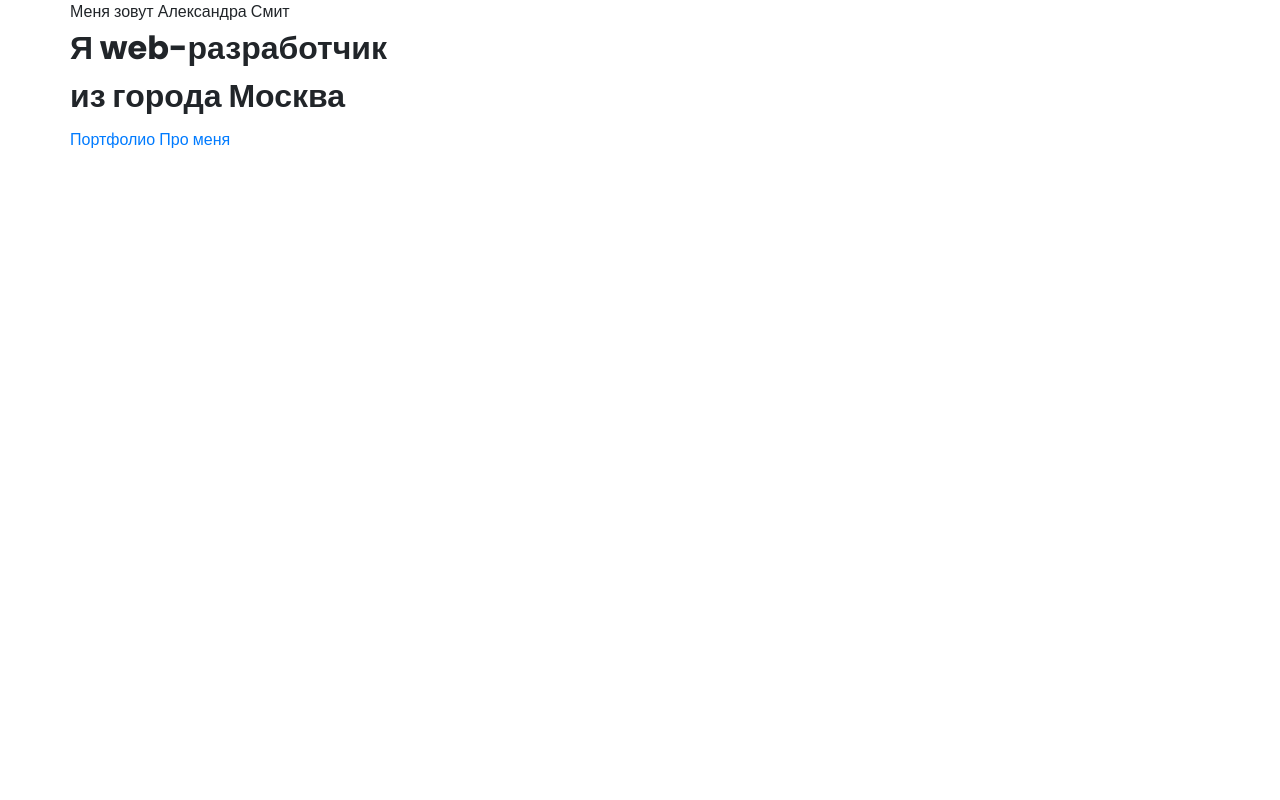
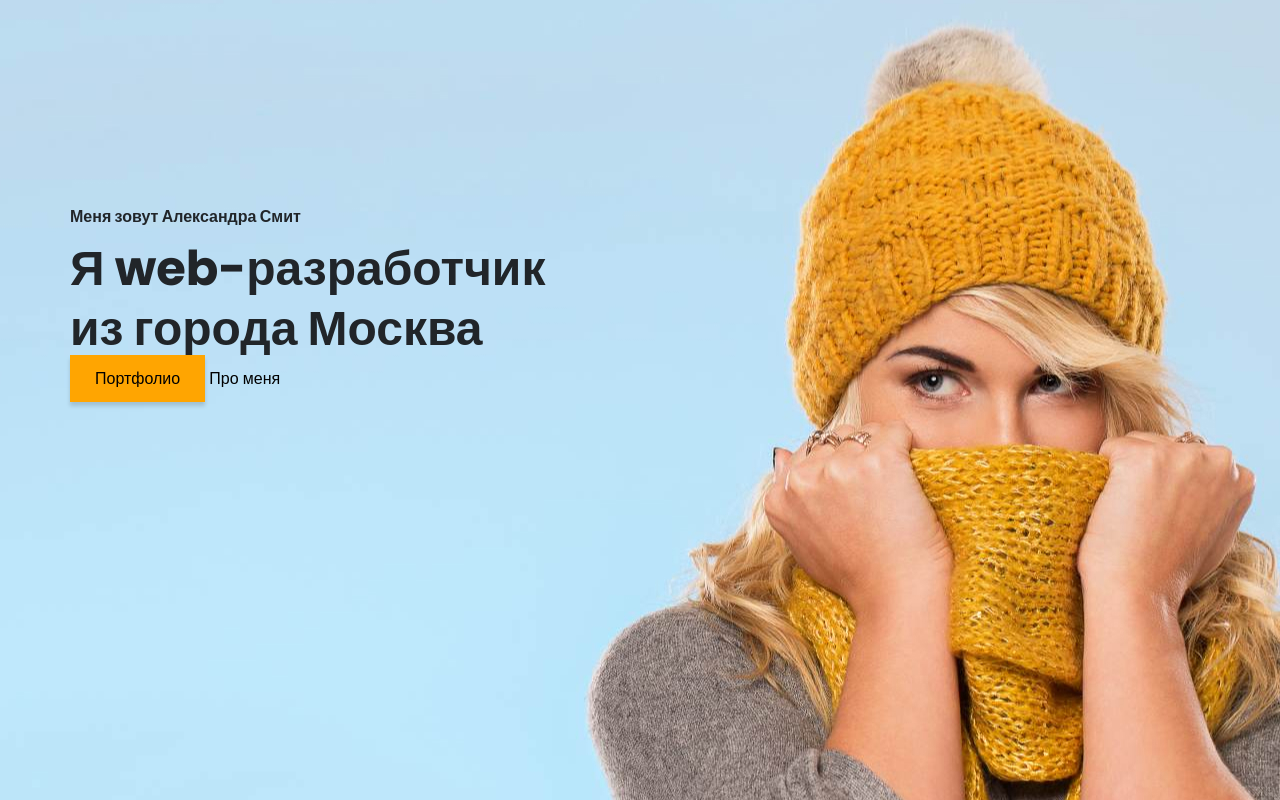
Before and after one commit to nikax193/portfolio, a website: page src/index.html in a window 1280 px wide. Drawn offline with nearby package versions, Linux system fonts and the light colour scheme; files that its build step writes are made by us from their sources.

Commit message:
edit index.html section promo, add styles

```diff
--- a/src/index.html
+++ b/src/index.html
@@ -47,9 +47,9 @@
 <div>
     <div class="promo">
         <div class="container">
-            <div class="title title_fz16">Меня зовут Александра Смит</div>
-            <h1 class="title title_fz48 promo_title">Я web-разработчик <br> из города Москва</h1>
-            <div class="promo_btn">
+            <div class="title title_fz16 promo__subtitle">Меня зовут Александра Смит</div>
+            <h1 class="title title_fz48 promo__title">Я web-разработчик из города Москва</h1>
+            <div class="promo_btns">
                 <a href="#" class="promo__link btn">Портфолио</a>
                 <a href="#" class="promo__link">Про меня</a>
 
--- a/src/sass/base/_mixins.scss
+++ b/src/sass/base/_mixins.scss
@@ -0,0 +1,14 @@
+@mixin before_circle {
+    &:before {
+        content: '';
+        position: absolute;
+        width: 36px;
+        height: 36px;
+        border-radius: 100%;
+        z-index: -1;
+        top: 9.5%;
+        left: 0;
+        background: $main-color;
+    }
+
+}
--- /dev/null
+++ b/src/sass/blocks/_button.scss
@@ -0,0 +1,7 @@
+.btn {
+    height: 45px;
+    background: $main-color;
+    box-shadow: 0px 4px 4px rgba(0, 0, 0, 0.15);
+    padding: 12px 25px;
+    margin-right: 25px;
+}
--- /dev/null
+++ b/src/sass/blocks/_promo.scss
@@ -0,0 +1,30 @@
+.promo {
+    min-height: 100vh;
+    position: relative;
+    background: url('../img/main_bg.jpg') no-repeat 50%/cover;
+    padding-top: 205px;
+    &__title {
+        width: 530px;
+        margin-top: 10px;
+    }
+    &__subtitle {
+        position: relative;
+        padding: 10px;
+        z-index: 2;
+        @include before_circle;
+    }
+    &__btns {
+        margin-top: 25px;
+        display: flex;
+        align-items: center;
+        justify-content: space-between;
+        width: 250px;
+    }
+    &__link {
+        color: #000;
+        &:hover {
+            color: #000;
+            text-decoration: none;
+        }
+    }
+}
--- /dev/null
+++ b/src/sass/blocks/_title.scss
@@ -0,0 +1,12 @@
+.title {
+    font-weight: bold;
+    font-size: 36px;
+    line-height: 60px;
+    &_fz16 {
+        font-size: 16px;
+        line-height: 24px;
+    }
+    &_fz48 {
+        font-size: 48px;
+    }
+}
--- a/src/sass/style.scss
+++ b/src/sass/style.scss
@@ -2,6 +2,7 @@
 @import url('https://fonts.googleapis.com/css2?family=Poppins:wght@500;700&display=swap');
 
 @import 'base/variables';
+@import 'base/mixins';
 
 * {
     font-family: 'Poppins', sans-serif;
@@ -13,3 +14,7 @@
     width: 1140px;
     margin: 0 auto;
 }
+
+@import 'blocks/promo';
+@import 'blocks/title';
+@import 'blocks/button';
```
Also changed, not shown: dist/css/style.min.css, dist/index.html, src/css/style.min.css (added), 1 other file.
